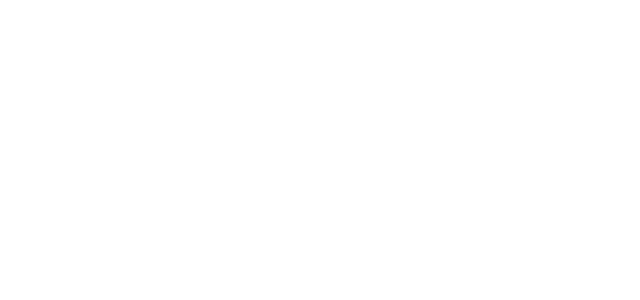
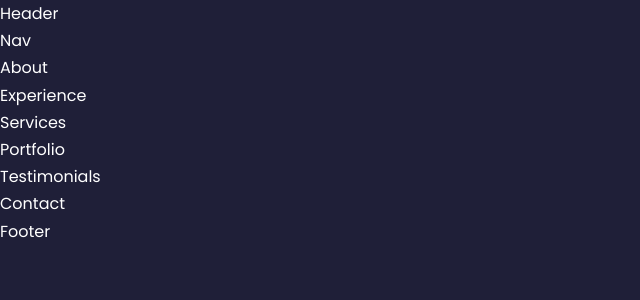
Before and after one commit to LucianoPastocchi/portfolio-website2, a React (Create React App) app: page / in a window 1280 px wide. Shown: the top 300 px of the page, without its empty margins (0-640 px from the left). Built offline with nearby package versions, Linux system fonts and the light colour scheme.

Commit message:
adding general css styles

```diff
--- a/src/App.jsx
+++ b/src/App.jsx
@@ -1,5 +1,27 @@
+import Header from "./components/header/Header.jsx";
+import Nav from "./components/nav/Nav.jsx";
+import About from "./components/about/About.jsx";
+import Experience from "./components/experience/Experience.jsx";
+import Services from "./components/services/Services.jsx";
+import Portfolio from "./components/portfolio/Portfolio.jsx";
+import Testimonials from "./components/testimonials/Testimonials.jsx";
+import Contact from "./components/contact/Contact.jsx";
+import Footer from "./components/footer/Footer.jsx";
+
 function App() {
-  return <div className="App"></div>;
+  return (
+    <div>
+      <Header />
+      <Nav />
+      <About />
+      <Experience />
+      <Services />
+      <Portfolio />
+      <Testimonials />
+      <Contact />
+      <Footer />
+    </div>
+  );
 }
 
 export default App;
--- a/src/components/footer/Footer.jsx
+++ b/src/components/footer/Footer.jsx
@@ -1,5 +1,5 @@
 import React from "react";
-import "./Footer.css;";
+import "./Footer.css";
 
 const Footer = () => {
   return <div>Footer</div>;
--- a/src/index.css
+++ b/src/index.css
@@ -1,13 +1,39 @@
-body {
+@import url("https://fonts.googleapis.com/css2?family=Poppins:wght@300;400;500;600&display=swap");
+
+* {
   margin: 0;
-  font-family: -apple-system, BlinkMacSystemFont, 'Segoe UI', 'Roboto', 'Oxygen',
-    'Ubuntu', 'Cantarell', 'Fira Sans', 'Droid Sans', 'Helvetica Neue',
-    sans-serif;
-  -webkit-font-smoothing: antialiased;
-  -moz-osx-font-smoothing: grayscale;
+  padding: 0;
+  border: 0;
+  outline: 0;
+  box-sizing: border-box;
+  list-style: none;
+  text-decoration: none;
 }
 
-code {
-  font-family: source-code-pro, Menlo, Monaco, Consolas, 'Courier New',
-    monospace;
+:root {
+  --color-bg: #1f1f38;
+  --color-bg-variant: #2c2c6c;
+  --color-primary: #4db5ff;
+  --color-primary-variant: rgba(77, 181, 255, 0.4);
+  --color-white: #fff;
+  --color-light: rgba(255, 255, 255, 0.6);
+
+  --container-width-lg: 75%;
+  --container-width-md: 86%;
+  --container-width-ms: 90%;
 }
+
+html {
+  scroll-behavior: smooth;
+}
+
+::-webkit-scrollbar {
+  display: none;
+}
+
+body {
+  font-family: "Poppins", sans-serif;
+  background: var(--color-bg);
+  color: var(--color-white);
+  line-height: 1.7;
+}
```
